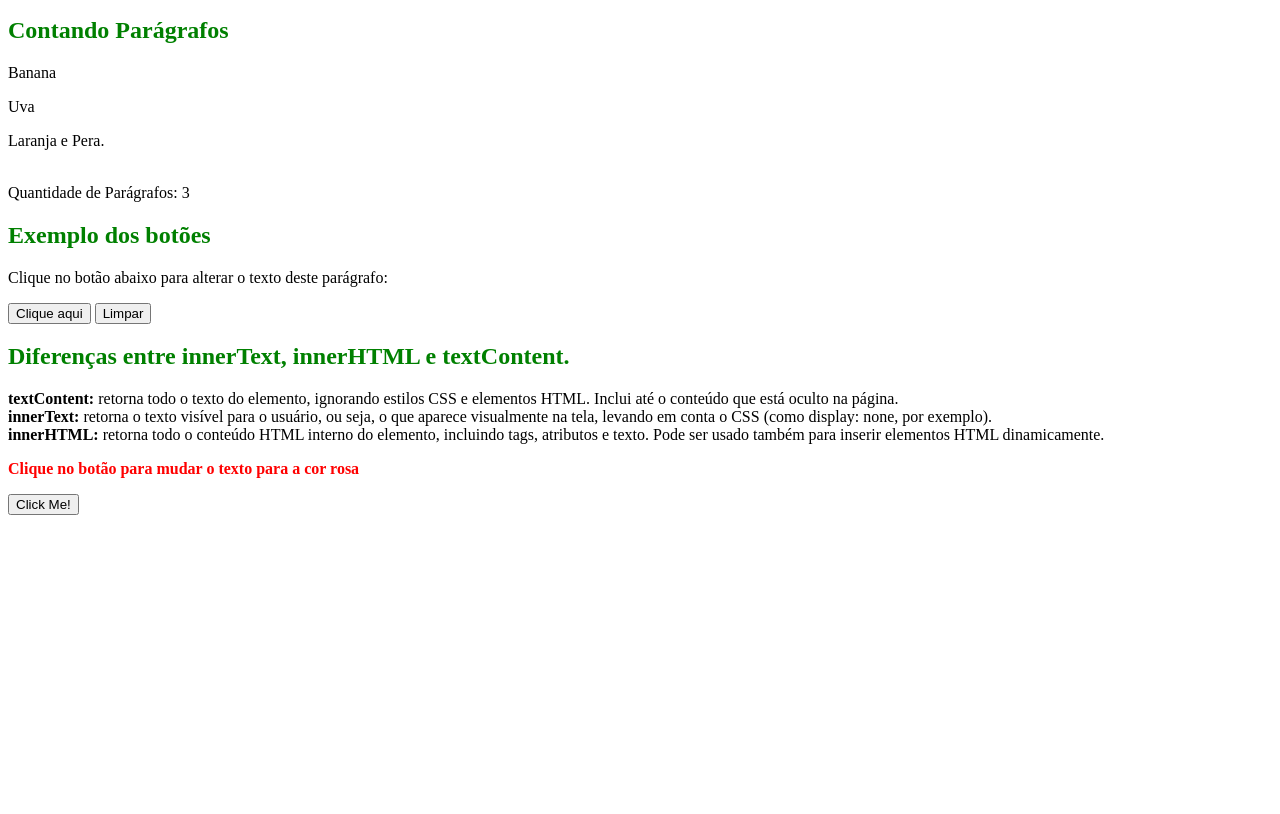
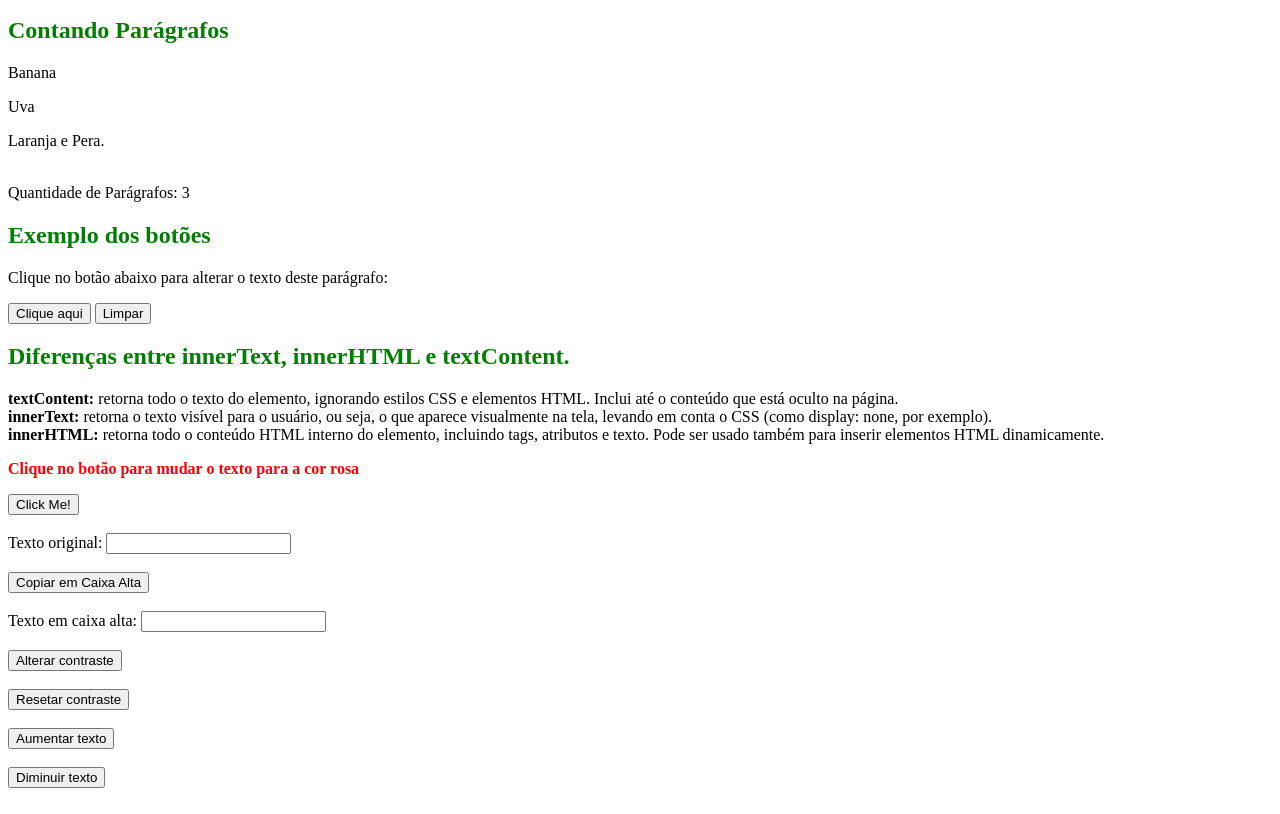
Before and after one commit to meirnaa/ProgInternet1, a plain HTML site: page exercicio1_dom/atividade.html in a window 1280 px wide. Shown: the part 101-915 px from the top of the page. Before the commit the page ends 800 px from the top, so only its background shows below. Drawn offline with Linux system fonts and the light colour scheme.

Commit message:
Update atividade.html

```diff
--- a/exercicio1_dom/atividade.html
+++ b/exercicio1_dom/atividade.html
@@ -5,6 +5,7 @@
     <meta name="viewport" content="width=device-width, initial-scale=1.0">
     <title>Atividade</title>
     <script src="script.js" defer></script>
+    <link rel="stylesheet" href="style.css"/>
 </head>
 <body>
     <!-- 2.b) -->
@@ -41,10 +42,27 @@
     </p>
 
     <!-- 6. -->
-    <p id="6-questao" style="color: red;"><strong>Clique no botão para mudar o texto para a cor rosa </strong></p>
+    <p id="6-questao" style="color: red;"><strong>Clique no botão para mudar o texto para a cor rosa</strong></p>
 
-    <button type="button"
-    onclick="document.getElementById('6-questao').style.color = '#c02942'">
-    Click Me!</button>
+    <button type="button" onclick="document.getElementById('6-questao').style.color = '#c02942'">Click Me!</button><br><br>
+
+    <!-- 7. -->
+    <label for="entrada">Texto original:</label>
+    <input type="text" id="entrada"><br><br>
+
+    <button onclick="copiarTexto()">Copiar em Caixa Alta</button><br><br>
+
+    <label for="saida">Texto em caixa alta:</label>
+    <input type="text" id="saida" readonly><br><br>
+
+    <!-- 8. -->
+    <button onclick="alterarBody()">Alterar contraste</button><br><br>
+
+    <button onclick="resetarBody()">Resetar contraste</button><br><br>
+
+    <!-- 9. -->
+    <button onclick="aumentarTamanho()">Aumentar texto</button><br><br>
+
+    <button onclick="diminuirTamanho()">Diminuir texto</button><br><br>
 </body>
 </html>
```
